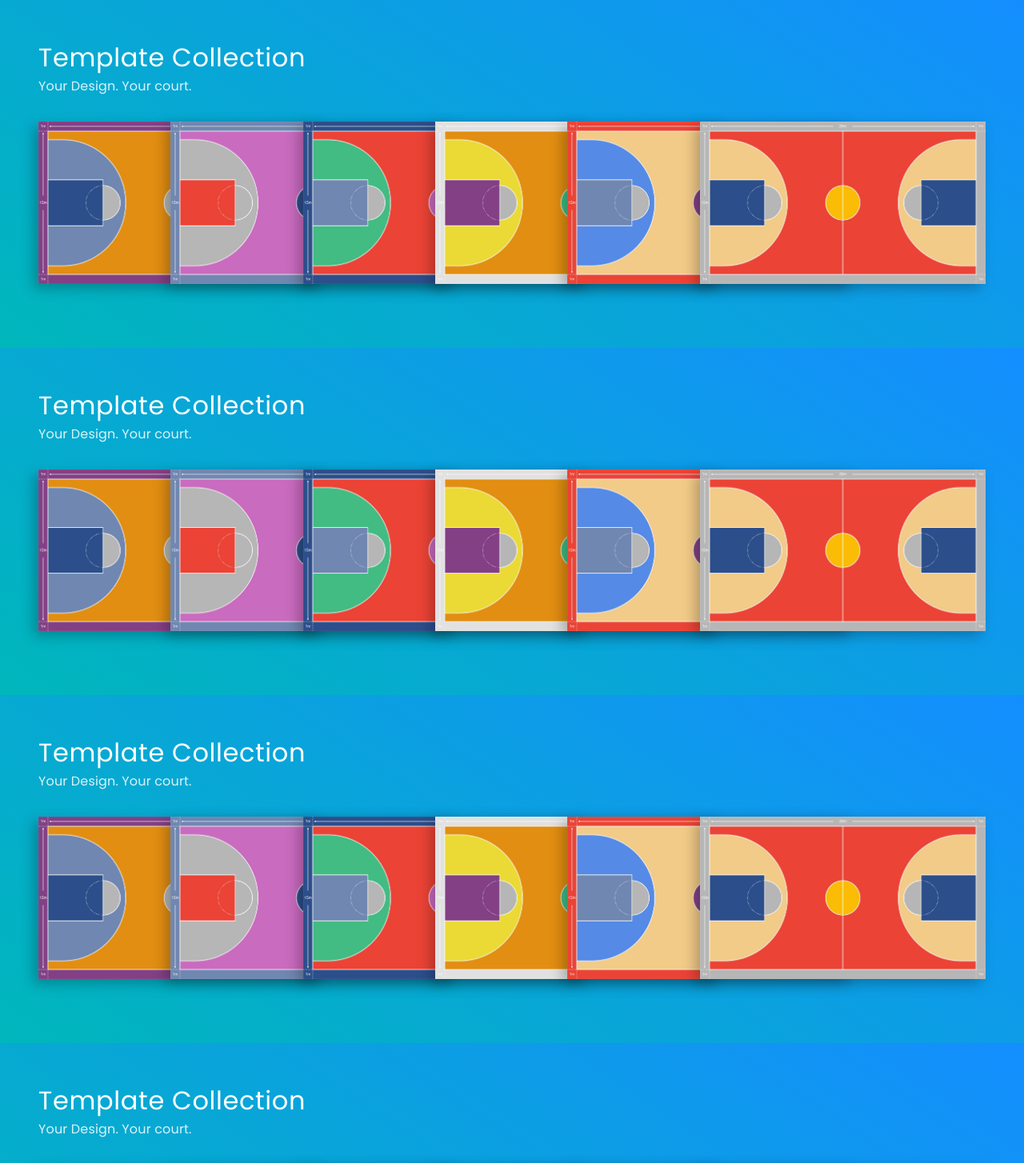
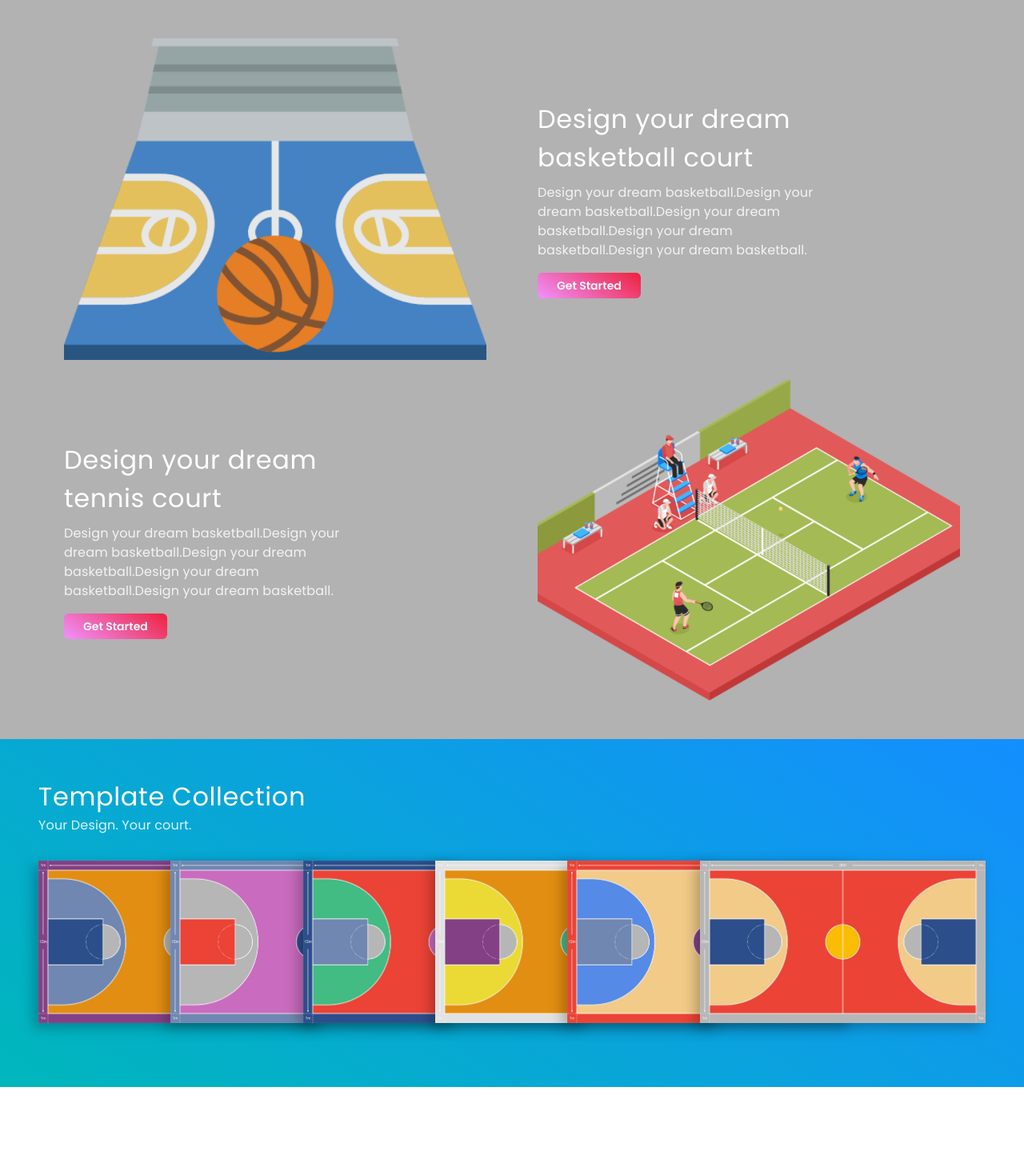
Before and after one commit to courtcanva/cc-website, a Next.js app: page / in a window 1280 px wide. Shown: the top 1454 px of the page at 80% size. After the commit the page ends 1359 px from the top, so only its background shows below. Built offline with nearby package versions, Linux system fonts and the light colour scheme.

Commit message:
fix: delete test code

```diff
--- a/pages/index.tsx
+++ b/pages/index.tsx
@@ -4,10 +4,6 @@ import Intro from "../components/Intro";
 export default function Home() {
   return (
     <>
-      <Template />
-      <Template />
-      <Template />
-      <Template />
       <Intro />
       <Template />
     </>
```
